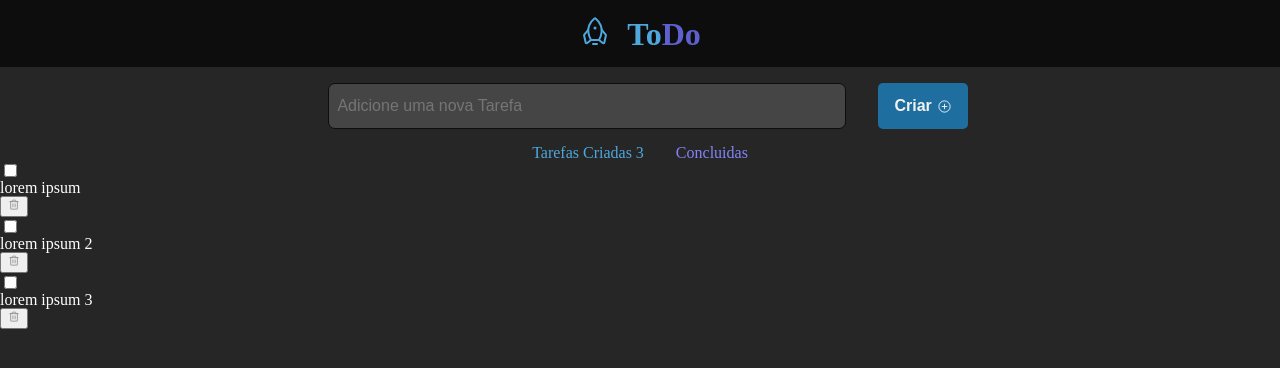
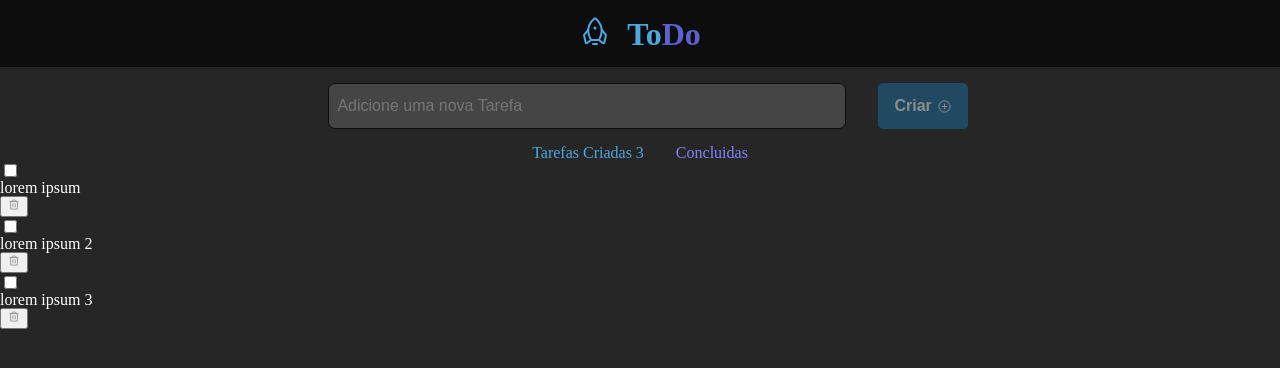
Before and after one commit to rafabpg/ReactJS-ToDoList, a React (Vite) app: page / in a window 1280 px wide. Shown: the top 368 px of the page. Built offline with nearby package versions, Linux system fonts and the light colour scheme.

Commit message:
feat: input component finished

```diff
--- a/src/components/Input/index.tsx
+++ b/src/components/Input/index.tsx
@@ -1,4 +1,4 @@
-import { ChangeEvent, FormEvent, useState } from "react";
+import { ChangeEvent, FormEvent, InvalidEvent, useState } from "react";
 import { ButtonTask, ContainerInputTask, InputTask } from "./styles";
 import {PlusCircle} from 'phosphor-react';
 
@@ -11,6 +11,9 @@ function Input({handlerNewTask}:inputProps){
 
     const [newtask,setNewTask] = useState('');
 
+    function validationInputHandler(event:InvalidEvent<HTMLInputElement>){
+        event.target.setCustomValidity('campo obrigatorio')
+    }
 
     function inputHandler(event:ChangeEvent<HTMLInputElement>){
         setNewTask(event.target.value);
@@ -23,10 +26,12 @@ function Input({handlerNewTask}:inputProps){
         setNewTask('');
     }
 
+    const disabledButton = newtask.length == 0;
+
     return(
         <ContainerInputTask onSubmit={submitHandler}>
-            <InputTask type="text" onChange={inputHandler} value={newtask} placeholder="Adicione uma nova Tarefa"/>
-            <ButtonTask type="submit">Criar<i><PlusCircle size={15} color="#F2F2F2" /></i></ButtonTask>
+            <InputTask  onInvalid={validationInputHandler} type="text" onChange={inputHandler} value={newtask} required placeholder="Adicione uma nova Tarefa"/>
+            <ButtonTask type="submit" disabled={disabledButton}>Criar<i><PlusCircle size={15} color="#F2F2F2" /></i></ButtonTask>
         </ContainerInputTask>
     );
 }
--- a/src/components/Input/styles.ts
+++ b/src/components/Input/styles.ts
@@ -39,7 +39,11 @@ export const ButtonTask = styled.button`
         padding-top:.3rem;
     }
 
-    &:hover{
+    &:not(:disabled):hover{
         transform: translate(0, 5px);
     }
+
+    &:disabled{
+        opacity:0.5;
+    }
 `;
```
